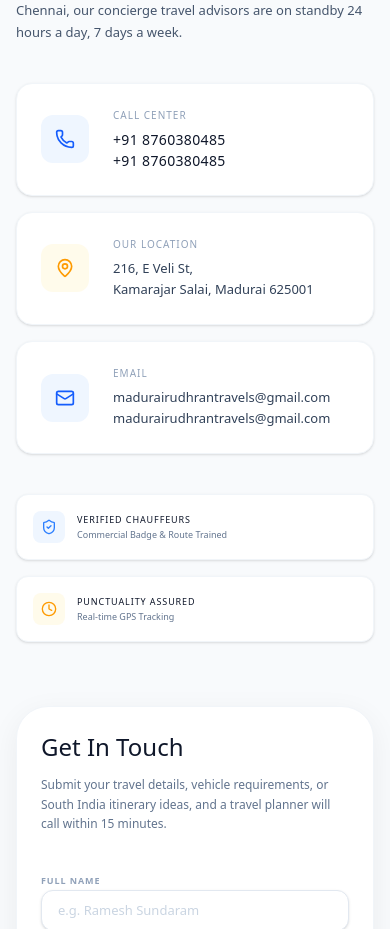
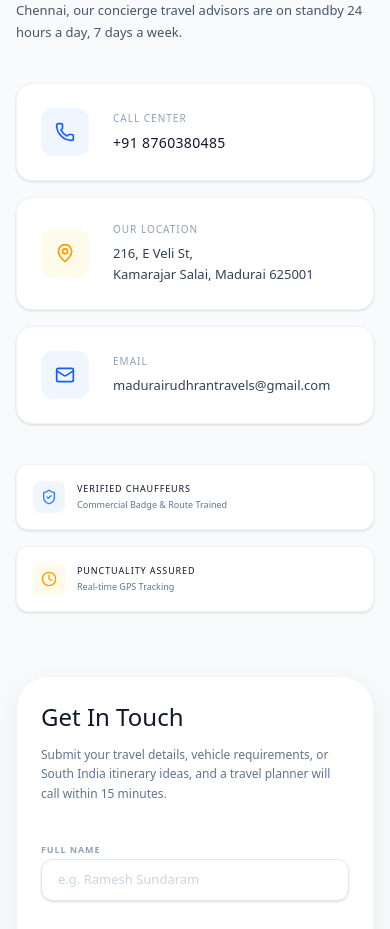
Before and after one commit to aeropeak26/Rudhran_travels, a Next.js app: page /contact in a window 390 px wide. Shown: the part 880-1809 px from the top of the page. Built offline with nearby package versions, Linux system fonts and the light colour scheme; no server answers; the database is empty.

Commit message:
fix: prevent duplicate display of phone numbers and emails on contact page if they are identical or empty

```diff
--- a/src/app/contact/page.tsx
+++ b/src/app/contact/page.tsx
@@ -127,8 +127,21 @@ export default function ContactPage() {
                       <div>
                         <h4 className="text-[10px] font-bold text-slate-400 uppercase tracking-widest mb-1.5">CALL CENTER</h4>
                         <p className="text-[14px] font-bold text-[#0f172a] tracking-wide">
-                          {contactData?.callCenter?.phone1 || '+91 8760380485'}<br/>
-                          {contactData?.callCenter?.phone2 || '+91 8760380485'}
+                          {(() => {
+                            const p1 = contactData?.callCenter?.phone1 || '+91 8760380485';
+                            const p2 = contactData?.callCenter?.phone2 || '';
+                            return (
+                              <>
+                                {p1}
+                                {p2 && p2 !== p1 && (
+                                  <>
+                                    <br />
+                                    {p2}
+                                  </>
+                                )}
+                              </>
+                            );
+                          })()}
                         </p>
                       </div>
                     </div>
@@ -148,8 +161,21 @@ export default function ContactPage() {
                       <div>
                         <h4 className="text-[10px] font-bold text-slate-400 uppercase tracking-widest mb-1.5">EMAIL</h4>
                         <p className="text-[13px] font-medium text-slate-700 leading-relaxed">
-                          {contactData?.email?.email1 || 'madurairudhrantravels@gmail.com'}<br/>
-                          {contactData?.email?.email2 || 'madurairudhrantravels@gmail.com'}
+                          {(() => {
+                            const e1 = contactData?.email?.email1 || 'madurairudhrantravels@gmail.com';
+                            const e2 = contactData?.email?.email2 || '';
+                            return (
+                              <>
+                                {e1}
+                                {e2 && e2 !== e1 && (
+                                  <>
+                                    <br />
+                                    {e2}
+                                  </>
+                                )}
+                              </>
+                            );
+                          })()}
                         </p>
                       </div>
                     </div>
```
